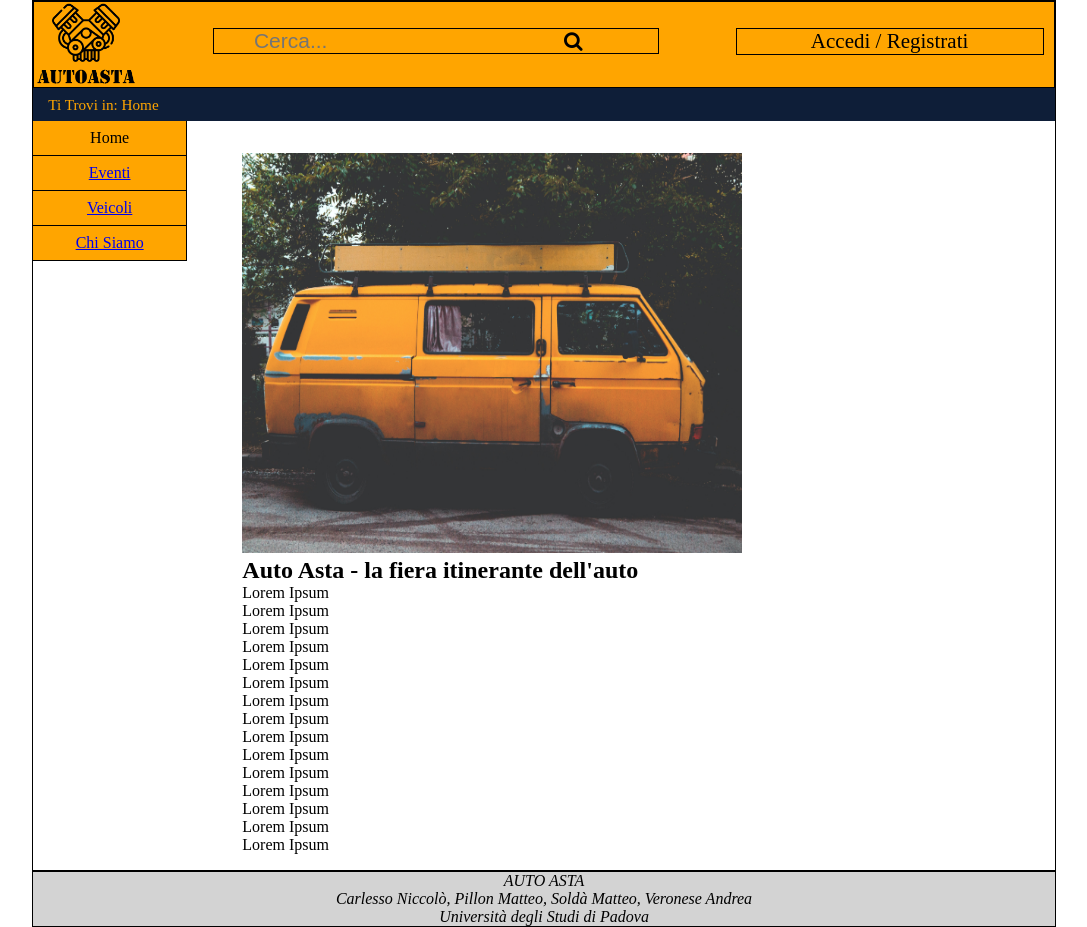
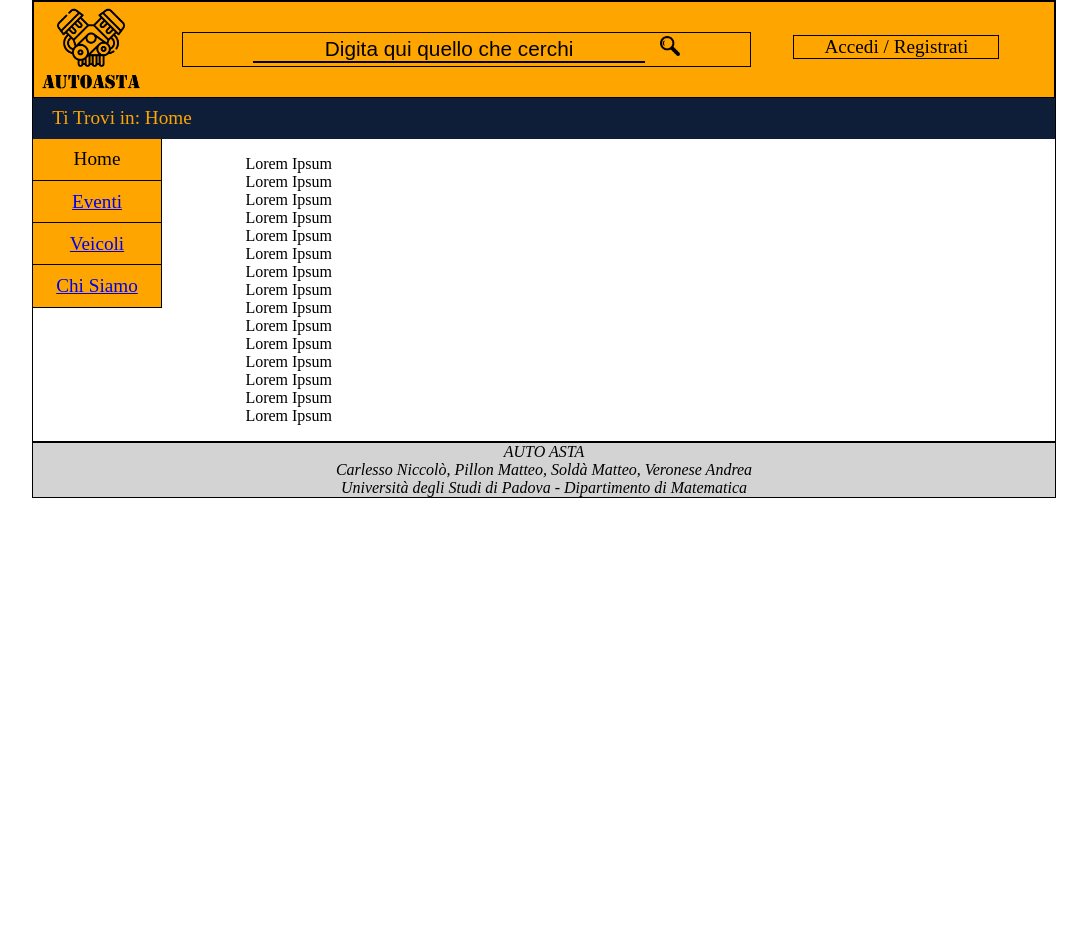
Before and after one commit to matnut2/ProgettoWebTech, a PHP site: page /html/index.html in a window 1280 px wide. Shown: the whole page, without its empty margins (96-1183 px from the left). After the commit the page ends 498 px from the top, so only its background shows below. Run offline with PHP 8.4, Linux system fonts and the light colour scheme.

Commit message:
MAJOR UPDATE
* Terminata l'estetica della Barra di Ricerca
* Impostati (a caso) i tabindex della pagine index.html per provare
* Rimossa l'immagine della macchina perchè rallentava notevolmente il rendering della hompage
* Sistemati alcuni lati estetici minori
* Unificati i due file css per desktop così da avere uno "spazio di prova" nel css di nome cssAlternative.css
* Minor update al footer
* Update sostanziali ai file css

Quando tutti i membri approveranno, questa branch andrà in merge con la principale.

```diff
--- a/css/style.css
+++ b/css/style.css
@@ -72,17 +72,17 @@ header{
     font-size: 21px;
 }
 
-/*#SearchBar form input{
+#SearchBar form input{
     width: 70%
     background-color: orange;
 }
-*/
-/*#SearchBar form button{
+
+#SearchBar form button{
     width: 25%;
     background-color: orange;
-    colour: orange;
+    color: orange;
 }
-*/
+
 /* SEZIONE BREADCRUMB */
 #breadcrumb
 {
--- a/css/styleAlternative.css
+++ b/css/styleAlternative.css
@@ -25,34 +25,57 @@ header{
 
 #LogoHeader{
     width: 10%;
-    border-right: 1px solid #000;
     vertical-align: middle;
     padding: 0.3em
 }
 
 #SearchBar{
     width:55%;
+    margin-left: 2em;
     display: inline-block;
     text-align: center;
 }
 
 #accesso{
-    width:30%;
+    width:20%;
     display: inline-block;
     text-align: center;
-    border-left: 1px dotted #000;
-    padding-top: 3%;
-    padding-bottom:3%;
-    float: right;
+    border: 1px solid #000;
+    font-size: 1.2em;
+    margin-left: 2em;
+}
+
+#SearchBar{
+    border: 1px solid #000;
+    padding: 0.2em;
+    vertical-align: middle;
 
 }
 
 #SearchBar form input{
-    width: 70%
+    width: 70%;
+    font-size: 1.3em;
+    background-color: transparent;
+    border-color: transparent;
+    border: none;
+    border-bottom: 2px solid #000;
+    text-align: center;
+    margin-right: 0.5em;
+}
+
+::placeholder{
+    color: #000;
+}
+
+#SearchBar form button img{
+    width:100%;
 }
 
 #SearchBar form button{
-    width: 25%;
+    width: 1.5em;
+    background-color: transparent;
+    outline-color:transparent;
+    border: none;
 }
 
 /* SEZIONE BREADCRUMB */
--- a/html/index.html
+++ b/html/index.html
@@ -3,11 +3,13 @@
     <head>
         <link rel="icon" type="image/x-icon" href="../img/2061866.png"/>
         <title>Homepage - Auto Asta</title>
+        <!--
         <link rel="stylesheet" href="https://cdnjs.cloudflare.com/ajax/libs/font-awesome/4.7.0/css/font-awesome.min.css">
-        <link rel="stylesheet" type="text/css" href="../css/style.css"/>
+        -->
+        <link rel="stylesheet" type="text/css" href="../css/styleAlternative.css"/>
         <meta charset="UTF-8"/>
         <meta name="description" content="Homepage di Auto Asta"/>
-        <meta name="keywords" content="auto, asta, homepage"/>
+        <meta name="keywords" content="auto, asta, homepage, principale, veicoli"/>
         <meta name="author" content="Carlesso Niccolò, Pillon Matteo, Soldà Matteo, Veronese Andrea"/>
     </head>
     <body>
@@ -15,31 +17,29 @@
                 <img id="LogoHeader" src="../img/LogoAutoasta.png" alt="AUTO ASTA"/>
                 <div id="SearchBar">
                     <form action="cerca">
-                        <input type="text" placeholder="Cerca..." name="search">
-                        <button type="submit"><i class="fa fa-search"></i></button>
+                        <input type="text" placeholder="Digita qui quello che cerchi" name="search" tabindex="1">
+                        <button type="submit" tabindex="2"><img src="../img/71403.png" alt="Cerca"></button>
                     </form>
                 </div>
                 <div id="accesso">
-                    <p>Accedi / Registrati</p>
+                    <p tabindex="4">Accedi / Registrati</p>
                 </div>
         </header>
 
-        <nav id="breadcrumb">
+        <nav id="breadcrumb" tabindex="5">
             <p>Ti Trovi in: Home</p>
         </nav>
 
         <div id="menu">
             <ul>
                 <li>Home</li>
-                <li><a href="eventi.html">Eventi</a></li>
-                <li><a href="veicoli.html">Veicoli</a></li>
-                <li><a href="chisiamo.html">Chi Siamo</a></li>
+                <li><a href="eventi.html" tabindex="6">Eventi</a></li>
+                <li><a href="veicoli.html" tabindex="7">Veicoli</a></li>
+                <li><a href="chisiamo.html" tabindex="8">Chi Siamo</a></li>
             </ul>
         </div>
 
-        <div id="content">
-            <p> <img src="../img/alina-tyutyunnikova-dKUGgIi7C-c-unsplash.jpg" width="500px" height="400px"  alt="test immagine"/></p>
-            <p><h2>Auto Asta - la fiera itinerante dell'auto</h2>  </p>
+        <div id="content" tabindex="9">
             <p>Lorem Ipsum  </p>
             <p>Lorem Ipsum  </p>
             <p>Lorem Ipsum  </p>
@@ -62,7 +62,7 @@
             <address>
                 AUTO ASTA<br/>
                 Carlesso Niccol&ograve;, Pillon Matteo, Sold&agrave; Matteo, Veronese Andrea<br/>
-                Universit&agrave; degli Studi di Padova<br/>
+                Universit&agrave; degli Studi di Padova - Dipartimento di Matematica
             </address>
         </footer>
     </body>
```
Also changed, not shown: html/chisiamo.html (+7 -5 lines), html/eventi.html (+6 -4 lines), html/veicoli.html (+7 -5 lines).
